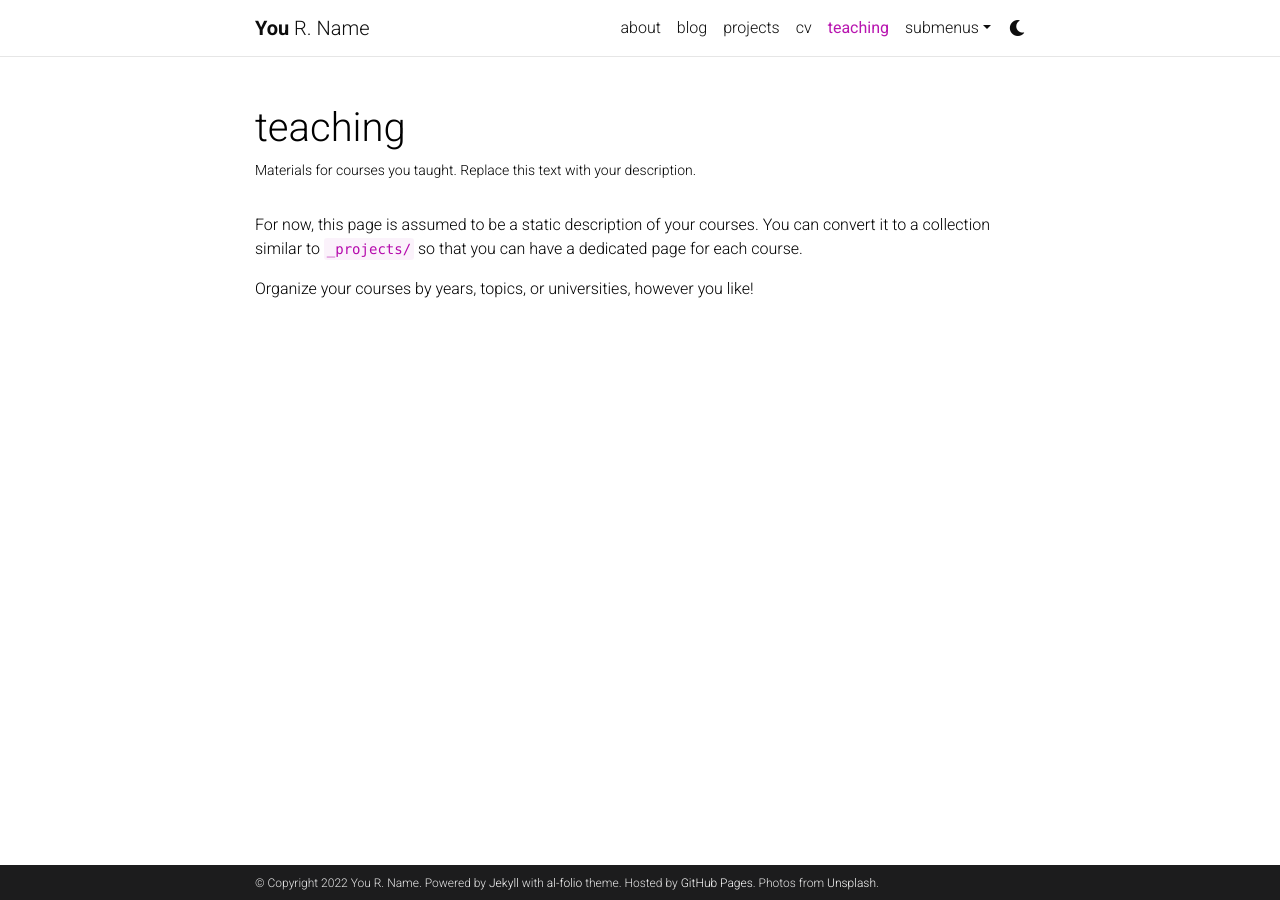
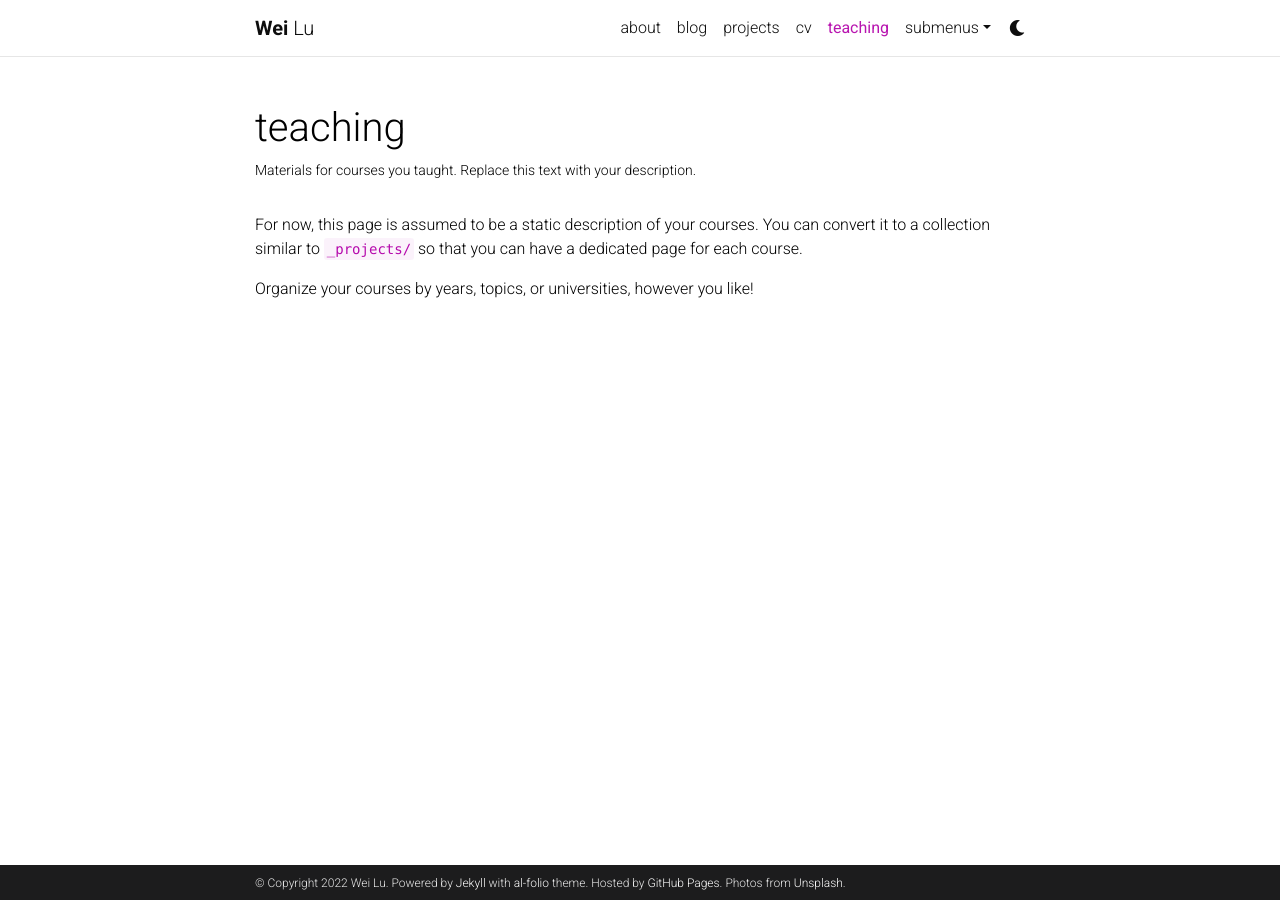
Before and after one commit to weilu-mkt/weilu-mkt.github.io, a Jekyll site: the page built from _pages/teaching.md, in a window 1280 px wide. Built offline with Jekyll 4.4.1, drawn with Linux system fonts in a browser that asks for light colours; comment, search, counter and statistics services are not loaded; a style sheet for code colours, icons or effects is not loaded.

Commit message:
Update _config.yml

```diff
--- a/_config.yml
+++ b/_config.yml
@@ -3,9 +3,9 @@
 # -----------------------------------------------------------------------------
 
 title: blank # the website title (if blank, full name will be used instead)
-first_name: You
-middle_name: R.
-last_name: Name
+first_name: Wei
+middle_name:
+last_name: Lu
 email: you@example.com
 description: > # the ">" symbol means to ignore newlines until "footer_text:"
   A simple, whitespace theme for academics. Based on [*folio](https://github.com/bogoli/-folio) design.
```
